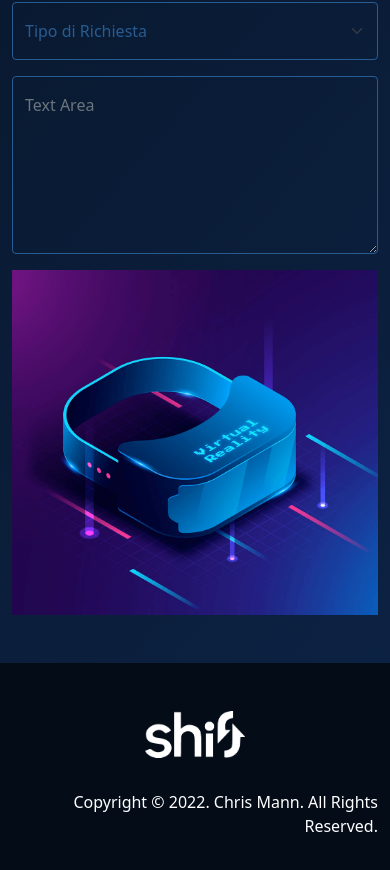
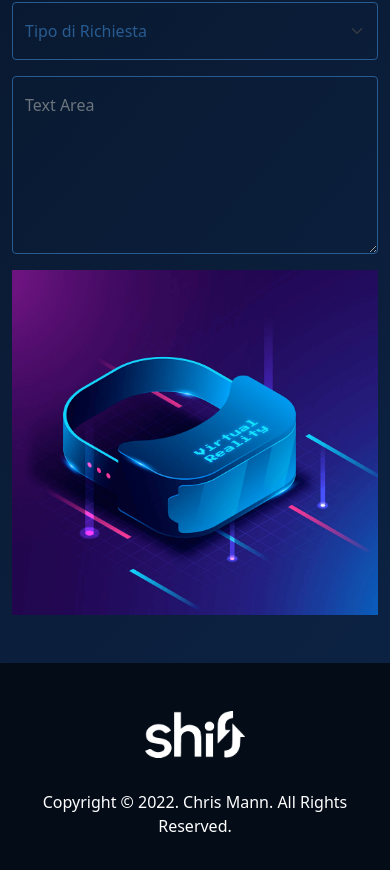
Before and after one commit to ChrisBridge/my-portfolio-react, a React (Create React App) app: page / in a window 390 px wide. Shown: the part 5445-6315 px from the top of the page. Built offline with nearby package versions, Linux system fonts and the light colour scheme.

Commit message:
firebase deploy

```diff
--- a/src/App.js
+++ b/src/App.js
@@ -42,9 +42,9 @@ export default class App extends Component {
             ))}
           </CardGroup>
         </Row>
-        <Feature />
-        <Skill />
-        <Contact />
+          <Feature />
+            <Skill />
+              <Contact />
       </Container>
     )
   }
--- a/src/components/Footer/footer.jsx
+++ b/src/components/Footer/footer.jsx
@@ -12,7 +12,7 @@ export default class footer extends Component {
                 <Row className='align-items-center justify-content-end'>
                     <Col xs={12} md={6}><img src={Logo} alt="Future" className='logo_footer' /></Col>
                     {/* <Col xs={12} md={4}>2 of 3 (wider)</Col> */}
-                    <Col xs={12} md={6} className='text-end'>Copyright © {new Date().getUTCFullYear()}. Chris Mann. All Rights Reserved.</Col>
+                    <Col xs={12} md={6} className='text-end copy'>Copyright © {new Date().getUTCFullYear()}. Chris Mann. All Rights Reserved.</Col>
                 </Row>
             </Container>
             </div>
--- a/src/components/Footer/footer.scss
+++ b/src/components/Footer/footer.scss
@@ -11,5 +11,8 @@
       img{
           margin-bottom: 2rem;
       }
+      .copy{
+          text-align: center!important;
+      }
   }
 }
--- a/src/components/Hero/Hero.jsx
+++ b/src/components/Hero/Hero.jsx
@@ -11,7 +11,8 @@ function Hero() {
             <Row>
                 <Col md={6}>
                     <div className="hero_content">
-                        <h1 className='hero_title'><span className='bigTitle'>Explore</span> the Future</h1>
+                        <h1 className='hero_title'>
+                            <span title="Explore" className='bigTitle'>Explore</span> the Future</h1>
                         <p className='hero_text'>Lorem, ipsum dolor sit amet consectetur adipisicing elit. Minima nisi, similique cupiditate voluptatum </p>
                         <Button variant="warning" size="lg">Warning</Button>{' '}
                     </div>
```
